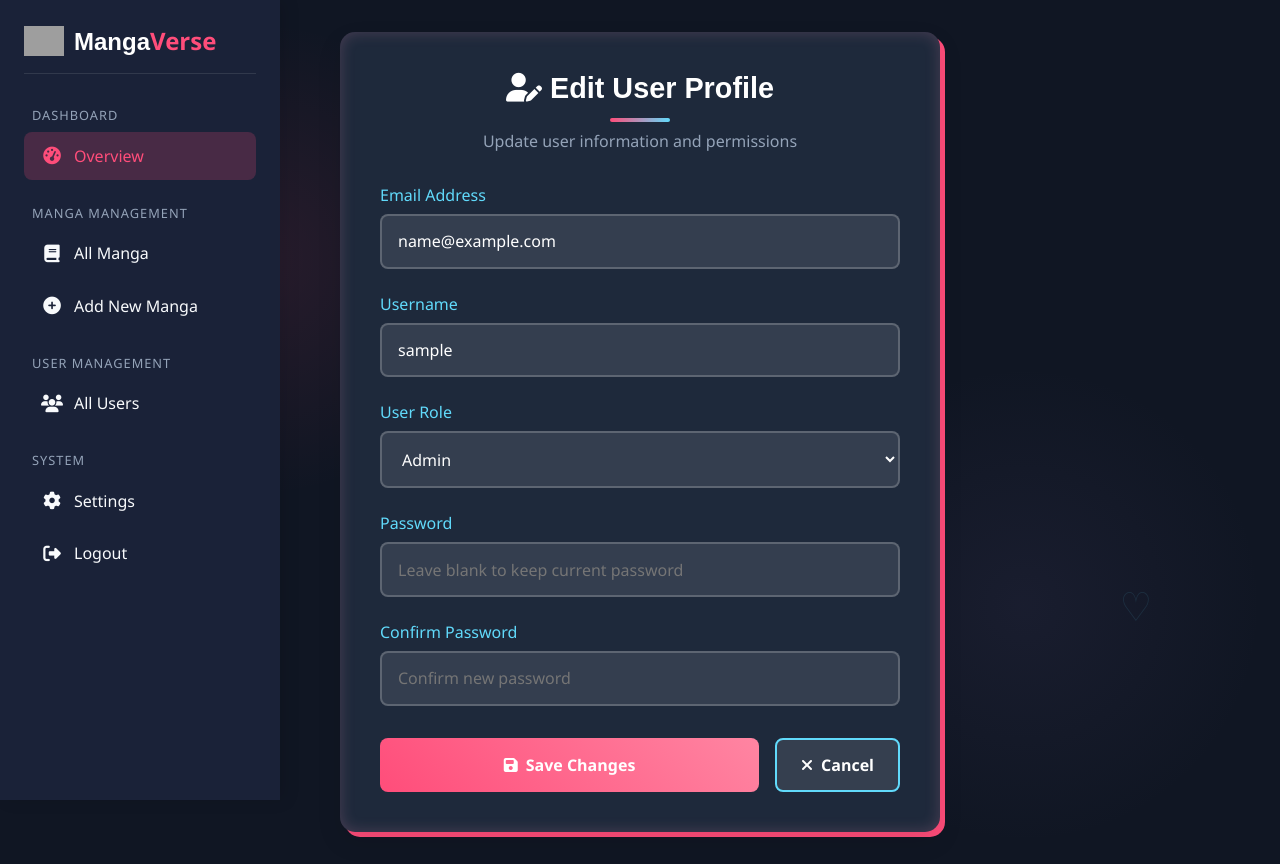
After one commit to west2118/Manga-System-PHP, a PHP site: page /View/adminEditUser.php?edit=1 in a window 1280 px wide. The commit adds this page. Run offline with PHP 8.4, Linux system fonts and the light colour scheme; tables that the repository leaves empty or names only in its code hold one stand-in row (values such as "Sample post"); grey boxes are pictures that could not be loaded.

Commit message:
adding edit user feature

```diff
--- a/Model/user.php
+++ b/Model/user.php
@@ -38,13 +38,13 @@ class User
         return $result->execute();
     }
 
-    public function editUser($user_id, $firstName, $lastName, $email, $password)
+    public function editUser($user_id, $username, $email, $password, $role)
     {
         $hashedPassword = password_hash($password, PASSWORD_DEFAULT);
 
-        $sql = "UPDATE tbl_users SET firstName = ?, lastName = ?, email = ?, password = ? WHERE user_id = ?";
+        $sql = "UPDATE tbl_users SET username = ?, email = ?, password = ?, role = ? WHERE user_id = ?";
         $result = $this->conn->prepare($sql);
-        $result->bind_param("ssssi", $firstName, $lastName, $email, $hashedPassword, $user_id);
+        $result->bind_param("ssssi", $username, $email, $hashedPassword, $role, $user_id);
         return $result->execute();
     }
 
--- /dev/null
+++ b/Style/adminEditUser.css
@@ -0,0 +1,211 @@
+:root {
+  --primary: #ff4d7a;
+  --secondary: #6b5b95;
+  --accent: #61dafb;
+  --dark: #0f172a;
+  --light: #f8fafc;
+  --card-bg: #1e293b;
+  --text-muted: #94a3b8;
+}
+
+* {
+  margin: 0;
+  padding: 0;
+  box-sizing: border-box;
+  font-family: "Segoe UI", Tahoma, Geneva, Verdana, sans-serif;
+}
+
+body {
+  background-color: var(--dark);
+  color: var(--light);
+  min-height: 100vh;
+  background-image: radial-gradient(
+      circle at 20% 30%,
+      rgba(255, 77, 122, 0.1) 0%,
+      transparent 20%
+    ),
+    radial-gradient(
+      circle at 80% 70%,
+      rgba(107, 91, 149, 0.1) 0%,
+      transparent 20%
+    );
+}
+
+.center-wrapper {
+  display: flex;
+  justify-content: center;
+  align-items: center;
+  min-height: 100vh; /* Full height */
+  padding: 2rem;
+  background-color: var(--background); /* Optional: adjust as needed */
+}
+
+.main-content {
+  width: 100%;
+  max-width: 600px;
+  padding: 2.5rem;
+  border-radius: 15px;
+  box-shadow: 0 10px 25px rgba(0, 0, 0, 0.1), 5px 5px 0 var(--primary),
+    inset 0 0 15px rgba(255, 156, 189, 0.2);
+  background-color: var(--card-bg);
+  transition: all 0.3s;
+  overflow: hidden;
+}
+
+.form-header {
+  text-align: center;
+  margin-bottom: 2rem;
+  position: relative;
+  z-index: 1;
+}
+
+.form-header h1 {
+  font-size: 1.8rem;
+  color: white;
+  font-family: "Mochiy Pop One", sans-serif;
+  margin-bottom: 0.5rem;
+}
+
+.form-header p {
+  color: var(--text-muted);
+}
+
+.form-header h1::after {
+  content: "";
+  display: block;
+  width: 60px;
+  height: 4px;
+  background: linear-gradient(90deg, var(--primary), var(--accent));
+  margin: 0.8rem auto 0;
+  border-radius: 2px;
+}
+
+.form-group {
+  margin-bottom: 1.5rem;
+  position: relative;
+  z-index: 1;
+}
+
+.form-group label {
+  display: block;
+  margin-bottom: 0.5rem;
+  color: var(--accent);
+  font-weight: 500;
+}
+
+.form-control {
+  width: 100%;
+  padding: 0.9rem 1rem;
+  background-color: rgba(255, 255, 255, 0.1);
+  border: 2px solid rgba(255, 255, 255, 0.2);
+  border-radius: 8px;
+  color: white;
+  font-size: 1rem;
+  transition: all 0.3s;
+}
+
+.form-control:focus {
+  outline: none;
+  border-color: var(--accent);
+  background-color: rgba(255, 255, 255, 0.15);
+  box-shadow: 0 0 0 3px rgba(97, 218, 251, 0.2);
+}
+
+.input-icon {
+  position: absolute;
+  right: 15px;
+  top: 50%;
+  transform: translateY(-50%);
+  color: var(--text-muted);
+  cursor: pointer;
+}
+
+.btn-group {
+  display: flex;
+  gap: 1rem;
+  margin-top: 2rem;
+}
+
+.btn {
+  padding: 0.9rem 1.5rem;
+  border-radius: 8px;
+  font-weight: 600;
+  cursor: pointer;
+  transition: all 0.3s;
+  display: inline-flex;
+  align-items: center;
+  justify-content: center;
+  font-size: 1rem;
+  border: none;
+}
+
+.btn-primary {
+  background: linear-gradient(45deg, var(--primary), #ff85a2);
+  color: white;
+  flex: 1;
+}
+
+.btn-primary:hover {
+  transform: translateY(-3px);
+  box-shadow: 0 8px 20px rgba(255, 77, 122, 0.4);
+}
+
+.btn-secondary {
+  background-color: rgba(255, 255, 255, 0.1);
+  color: white;
+  border: 2px solid var(--accent);
+}
+
+.btn-secondary:hover {
+  background-color: rgba(97, 218, 251, 0.1);
+}
+
+.btn i {
+  margin-right: 8px;
+}
+
+/* Floating Elements */
+.floating {
+  position: fixed;
+  opacity: 0.1;
+  z-index: -1;
+  animation: float 6s ease-in-out infinite;
+}
+
+@keyframes float {
+  0%,
+  100% {
+    transform: translateY(0);
+  }
+  50% {
+    transform: translateY(-15px);
+  }
+}
+
+.floating-1 {
+  top: 15%;
+  left: 10%;
+  font-size: 50px;
+  color: var(--primary);
+  animation-delay: 0s;
+}
+
+.floating-2 {
+  bottom: 20%;
+  right: 10%;
+  font-size: 40px;
+  color: var(--accent);
+  animation-delay: 2s;
+}
+
+/* Responsive Design */
+@media (max-width: 768px) {
+  .edit-container {
+    padding: 1.5rem;
+    margin: 1rem;
+  }
+
+  .btn-group {
+    flex-direction: column;
+  }
+}
--- /dev/null
+++ b/View/adminEditUser.php
@@ -0,0 +1,117 @@
+<?php
+
+include "../Model/user.php";
+$user = new User();
+
+?>
+
+<!DOCTYPE html>
+<html lang="en">
+
+<head>
+    <meta charset="UTF-8">
+    <meta name="viewport" content="width=device-width, initial-scale=1.0">
+    <title>Document</title>
+    <link rel="stylesheet" href="../Style/adminEditUser.css">
+</head>
+
+<body>
+    <?php include "../Includes/adminSidebar.php" ?>
+
+    <!-- Floating decorative elements -->
+    <div class="floating floating-1">✧</div>
+    <div class="floating floating-2">♡</div>
+
+    <div class="center-wrapper">
+        <div class="main-content">
+            <div class="form-header">
+                <h1><i class="fas fa-user-edit"></i> Edit User Profile</h1>
+                <p>Update user information and permissions</p>
+            </div>
+
+            <?php
+            if (isset($_GET['edit'])) {
+                $get_id_edit = $_GET['edit'];
+                $row = $user->getUserById($get_id_edit);
+                if ($row) { ?>
+                    <form action="../Controllers/action_user.php" method="POST" id="userEditForm">
+                        <!-- Email Field -->
+                        <input type="text" value="<?php echo $row["user_id"] ?>" name="user_id" hidden>
+                        <div class="form-group">
+                            <label for="email">Email Address</label>
+                            <input
+                                type="email"
+                                id="email"
+                                name="email"
+                                class="form-control"
+                                placeholder="user@example.com"
+                                value="<?= htmlspecialchars($row['email']) ?>"
+                                required>
+                        </div>
+
+                        <!-- Username Field -->
+                        <div class="form-group">
+                            <label for="username">Username</label>
+                            <input
+                                type="text"
+                                id="username"
+                                name="username"
+                                class="form-control"
+                                placeholder="Enter username"
+                                value="<?= htmlspecialchars($row['username']) ?>"
+                                required>
+                        </div>
+
+                        <!-- Role Field -->
+                        <?php
+                        $role = strtolower(trim($row['role']));
+                        ?>
+                        <div class="form-group">
+                            <label for="role">User Role</label>
+                            <select id="role" name="role" class="form-control" required>
+                                <option value="" disabled>Select Role</option>
+                                <option value="admin" <?= $role === 'admin' ? 'selected' : '' ?>>Admin</option>
+                                <option value="user" <?= $role === 'user' ? 'selected' : '' ?>>User</option>
+                            </select>
+                        </div>
+
+                        <!-- Password Field -->
+                        <div class="form-group">
+                            <label for="password">Password</label>
+                            <input
+                                type="password"
+                                id="password"
+                                name="password"
+                                class="form-control"
+                                placeholder="Leave blank to keep current password">
+                        </div>
+
+                        <!-- Confirm Password Field -->
+                        <div class="form-group">
+                            <label for="confirmPassword">Confirm Password</label>
+                            <input
+                                type="password"
+                                id="confirmPassword"
+                                name="confirmPassword"
+                                class="form-control"
+                                placeholder="Confirm new password">
+                        </div>
+
+                        <div class="btn-group">
+                            <button type="submit" name="edit" class="btn btn-primary">
+                                <i class="fas fa-save"></i> Save Changes
+                            </button>
+                            <button type="button" onclick="window.location.href='adminListUsers.php'" class="btn btn-secondary">
+                                <i class="fas fa-times"></i> Cancel
+                            </button>
+                        </div>
+                    </form>
+            <?php
+                }
+            }
+            ?>
+        </div>
+    </div>
+</body>
+
+</html>
--- a/View/adminListUsers.php
+++ b/View/adminListUsers.php
@@ -56,6 +56,9 @@ $user = new User();
                                                     <a class="btn-delete" href="../Controllers/action_user.php?delete=<?php echo $row['user_id'] ?>">
                                                         <i class="fas fa-trash"></i> Delete
                                                     </a>
+                                                    <a href="adminEditUser.php?edit=<?php echo $row['user_id'] ?>" class="btn-edit">
+                                                        <i class="fas fa-edit"></i> Edit
+                                                    </a>
                                                 </div>
                                             </td>
                                         </tr>
```
Also changed, not shown: Controllers/action_user.php (+7 -15 lines).
